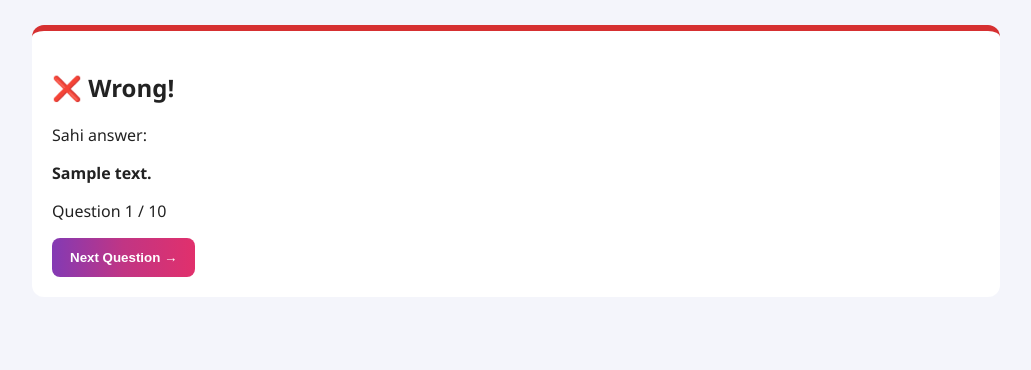
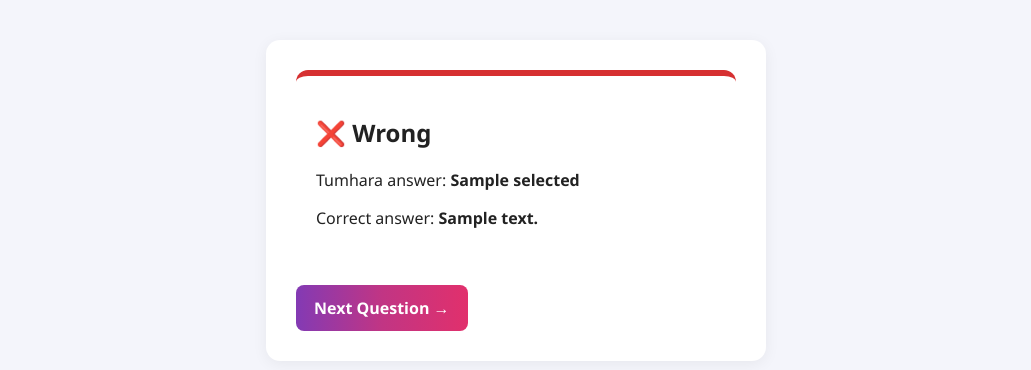
Before and after one commit to princekumar3232/Quizbuzz, a Flask app: template templates/answer_feedback.html in a window 1280 px wide. Shown: the part 54-424 px from the top of the page, without its empty margins (124-1155 px from the left). Run offline with Flask 3, Linux system fonts and the light colour scheme; the template is opened without the code that fills it: most values are stand-ins (such as "Sample title", 1, 10 or a date in 2020); some libraries are stand-ins or nearby versions.

Commit message:
Update answer_feedback.html

```diff
--- a/templates/answer_feedback.html
+++ b/templates/answer_feedback.html
@@ -6,54 +6,63 @@ Answer
 
 {% block content %}
 
-<div
-    class="feedback-card
-    {% if feedback.is_correct %}
-        correct
-    {% else %}
-        wrong
-    {% endif %}"
->
+<div class="result-card">
 
     {% if feedback.is_correct %}
+
+        <div class="feedback-card correct">
 
             <h2>✅ Correct!</h2>
 
             <p>
-            Bahut badhiya!
+                Bahut badhiya.
             </p>
+
+        </div>
 
     {% else %}
 
-        <h2>❌ Wrong!</h2>
+        <div class="feedback-card wrong">
+
+            <h2>❌ Wrong</h2>
 
             <p>
-            Sahi answer:
+                Tumhara answer:
+                <strong>
+                    {{ feedback.selected or "No Answer" }}
+                </strong>
             </p>
 
+            <p>
+                Correct answer:
                 <strong>
                     {{ feedback.correct_answer }}
                 </strong>
+            </p>
+
+        </div>
 
     {% endif %}
 
+    {% if q_index < total %}
 
-    <p>
-        Question {{ q_index }} / {{ total }}
-    </p>
-
-
-    <form method="POST">
-
-        <button
-            name="action"
-            value="continue"
-            class="next-btn"
+        <a
+            class="btn"
+            href="{{ url_for('question') }}"
         >
             Next Question →
-        </button>
+        </a>
 
-    </form>
+    {% else %}
+
+        <a
+            class="btn"
+            href="{{ url_for('question') }}"
+        >
+            View Result
+        </a>
+
+    {% endif %}
 
 </div>
 
```
Lines whose indentation alone changed are shown as unchanged.
